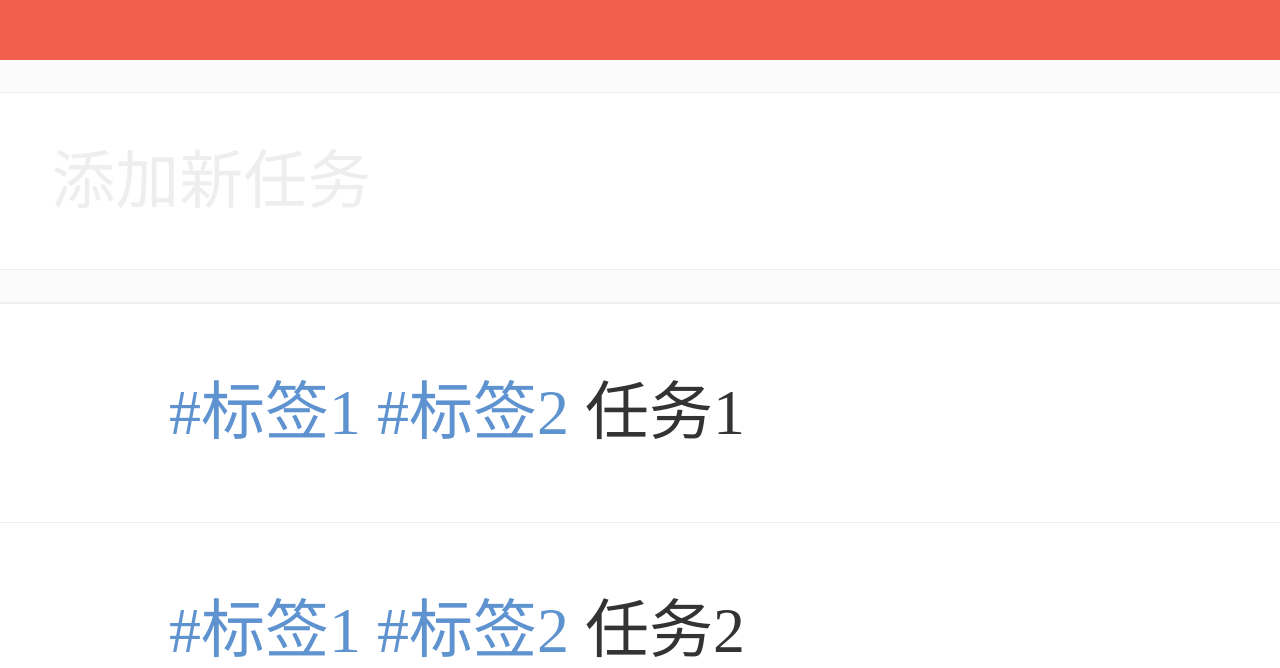
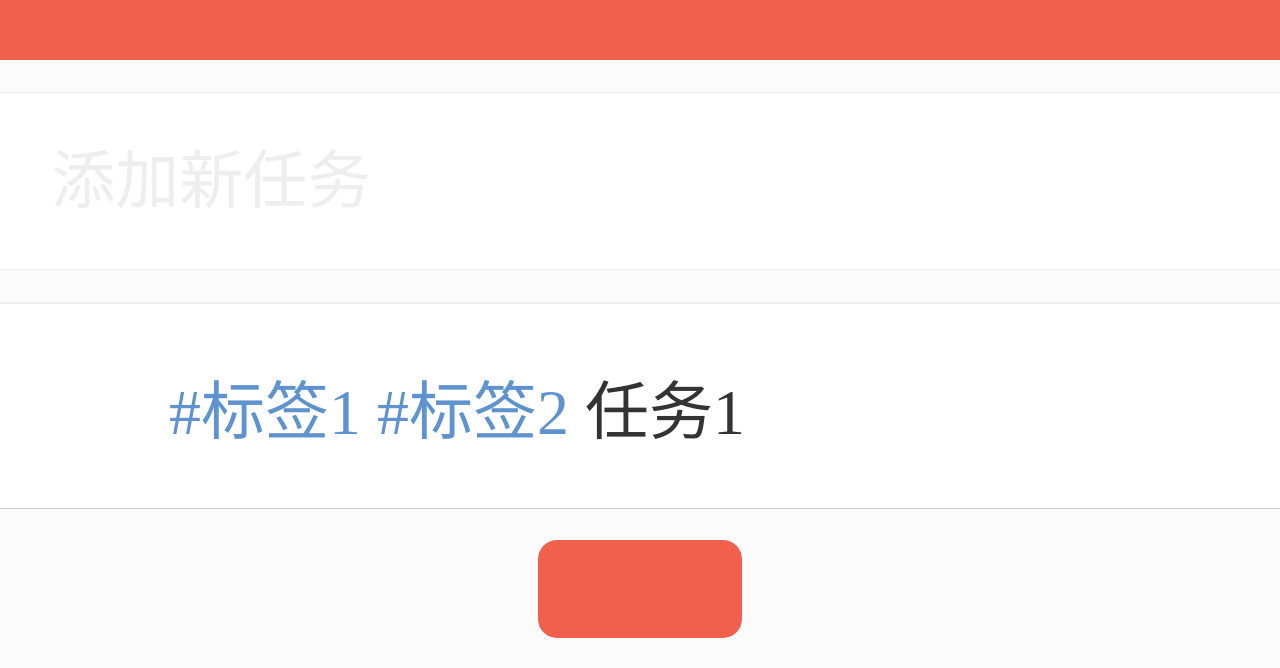
Before and after one commit to jylzs369/tomato-clock, a Vue app: page / in a window 1280 px wide. Shown: the part 132-800 px from the top of the page. Built offline with nearby package versions, Linux system fonts and the light colour scheme; a web font is replaced by a local one.

Commit message:
增加滚动条样式

```diff
--- a/src/assets/styles/app.css
+++ b/src/assets/styles/app.css
@@ -5,6 +5,7 @@
 @import "common/_reset.css";
 @import "common/_btn.css";
 @import "common/_list.css";
+@import "common/_scrollbar.css";
 @import "common/_base.css";
 
 /* components */
@@ -12,4 +13,5 @@
 @import "components/menu.css";
 
 /* pages */
+@import "pages/common.css";
 @import "pages/task.css";
--- /dev/null
+++ b/src/assets/styles/common/_scrollbar.css
@@ -0,0 +1,33 @@
+::-webkit-scrollbar,
+::-webkit-scrollbar-track {
+  width: 0;
+  height: 0;
+  background: transparent;
+}
+::-webkit-scrollbar-thumb {
+  background: transparent;
+}
+::-webkit-scrollbar-track:window-inactive {
+  opacity: 0;
+}
+.scroll {
+  overflow: auto;
+}
+.scroll::-webkit-scrollbar {
+  width: .3em;
+  height: .3em;
+}
+.scrol::-webkit-scrollbar-track {
+  background: rgba(0, 0, 0, .1);
+  transition: background .2s linear;
+}
+.scroll::-webkit-scrollbar-thumb {
+  background: rgba(0, 0, 0, .25);
+  transition: background .2s linear;
+}
+.scroll::-webkit-scrollbar-track:window-inactive {
+  background: rgba(0, 0, 0, 0);
+}
+.scroll::-webkit-scrollbar-thumb:window-inactive {
+  background: rgba(0, 0, 0, 0);
+}
--- /dev/null
+++ b/src/assets/styles/pages/common.css
@@ -0,0 +1,37 @@
+#app {
+  width: 100%;
+  height: 100%;
+}
+header, main, footer {
+  width: 100%;
+}
+header, footer {
+  position: fixed;
+}
+header {
+  top: 0;
+}
+footer {
+  bottom: 0;
+}
+main {
+  position: absolute;
+  top: 3em;
+  bottom: 2.5em;
+  padding: var(--padding-large-horizontal);
+  overflow: hidden;
+}
+.break .break {
+  background: var(--break);
+}
+.white {
+  background: var(--white);
+}
+.fullscreen {
+  width: 100vw;
+  height: 100vh;
+  overflow: hidden;
+}
+.content {
+  background: var(--white);
+}
```
